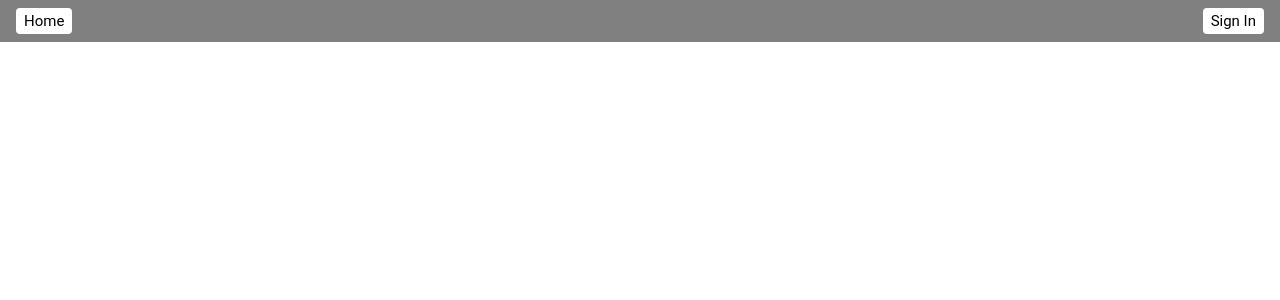
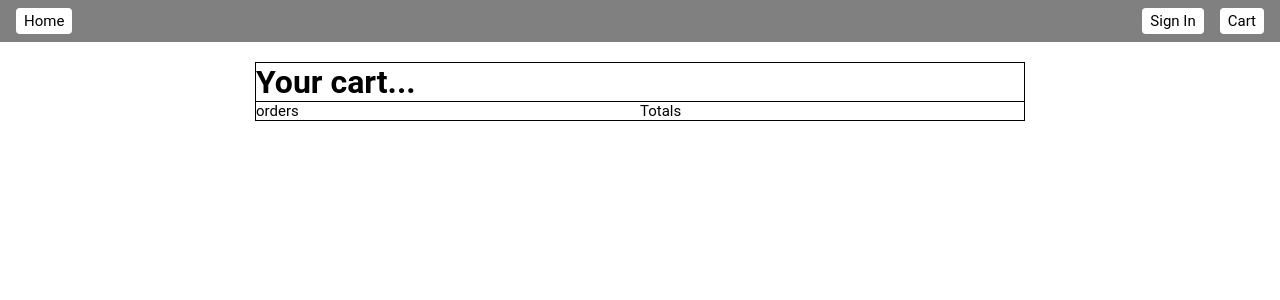
Before and after one commit to Frank-5850/E-commerse, a React (Create React App) app in the folder frontend/: page /cart in a window 1280 px wide. Before the commit this address had no page. Shown: the top 300 px of the page. Built offline with nearby package versions, Linux system fonts and the light colour scheme.

Commit message:
feat(cart): cart page link and ready to be styled.

```diff
--- a/frontend/src/App.js
+++ b/frontend/src/App.js
@@ -1,5 +1,6 @@
 import React from "react";
 import { BrowserRouter, Routes, Route } from "react-router-dom";
+import Cart from "./cart/Cart";
 import Home from "./home/Home";
 import Nav from "./nav/Nav";
 import AdminRoute from "./routes/AdminRoute";
@@ -13,6 +14,7 @@ const App = () => {
       <Nav />
       <Routes>
         <Route path="/" element={<Home />} />
+        <Route path="/cart" element={<Cart />} />
         <Route
           path="/admin/dashboard"
           element={
--- /dev/null
+++ b/frontend/src/cart/Cart.js
@@ -0,0 +1,28 @@
+import React from "react";
+import {
+  CartWrapper,
+  CartContainer,
+  CartHeader,
+  Header,
+  CartInfoWrapper,
+  OrderContainer,
+  CartTotalContainer,
+} from "./cart.styles";
+
+const Cart = () => {
+  return (
+    <CartWrapper>
+      <CartContainer>
+        <CartHeader>
+          <Header>Your cart...</Header>
+        </CartHeader>
+        <CartInfoWrapper>
+          <OrderContainer>orders</OrderContainer>
+          <CartTotalContainer>Totals</CartTotalContainer>
+        </CartInfoWrapper>
+      </CartContainer>
+    </CartWrapper>
+  );
+};
+
+export default Cart;
--- /dev/null
+++ b/frontend/src/cart/cart.styles.js
@@ -0,0 +1,53 @@
+import styled from "styled-components";
+
+export const CartWrapper = styled.div`
+  display: flex;
+  flex-flow: column;
+  align-items: center;
+  min-height: 95vh;
+  background-color: white;
+`;
+
+export const CartContainer = styled.div`
+  display: flex;
+  flex-flow: column;
+  justify-content: center;
+  width: 60%;
+  margin: 20px 0;
+  border: 1px solid black;
+`;
+
+export const CartHeader = styled.div`
+  display: flex;
+  flex-flow: row;
+  align-items: center;
+  width: 100%;
+  border-bottom: 1px solid black;
+`;
+
+export const Header = styled.h1`
+  font-size: 2rem;
+  font-weight: bold;
+  margin: 0;
+`;
+
+export const CartInfoWrapper = styled.div`
+  display: flex;
+  flex-flow: row;
+  justify-content: space-around;
+  width: 100%;
+`;
+
+export const OrderContainer = styled.div`
+  display: flex;
+  flex-flow: column;
+  justify-content: center;
+  width: 100%;
+`;
+
+export const CartTotalContainer = styled.div`
+  display: flex;
+  flex-flow: column;
+  justify-content: center;
+  width: 100%;
+`;
--- a/frontend/src/home/Home.js
+++ b/frontend/src/home/Home.js
@@ -57,12 +57,13 @@ const Home = () => {
 
   const sortProductsByCategory = async (category) => {
     try {
+      console.log(category);
       const productArray = await getProducts();
-      console.log(productArray);
-      const newProducts = productArray.filter(
-        (product) => product.category.name === category
-      );
-      setData({ ...data, products: newProducts });
+      const sortedProducts =
+        category !== "all"
+          ? productArray.filter((product) => product.category.name === category)
+          : productArray;
+      setData({ ...data, products: sortedProducts });
     } catch (error) {
       console.log(error);
     }
@@ -74,6 +75,9 @@ const Home = () => {
         <CategoryLinks>
           <CategoryLinksCard>
             <CategoryLinksHeader>Categories</CategoryLinksHeader>
+            <CategoryLinksItems onClick={() => sortProductsByCategory("all")}>
+              All
+            </CategoryLinksItems>
             {categories
               ? categories.map((category) => (
                   <CategoryLinksItems
--- a/frontend/src/nav/Nav.js
+++ b/frontend/src/nav/Nav.js
@@ -35,6 +35,8 @@ const Nav = () => {
             Log Out
           </NavButton>
         )}
+
+        <NavItem to="/cart">Cart</NavItem>
       </NavGroup>
     </NavWrapper>
   );
--- a/frontend/src/productCard/ProductCard.js
+++ b/frontend/src/productCard/ProductCard.js
@@ -5,15 +5,18 @@ import {
   ProductImage,
   ProductDescription,
   ProductPrice,
+  ProductImageContainer,
 } from "../productCard/productCard.styles";
 
 const ProductCard = ({ product, getProductDetails }) => {
   return (
     <ProductCardContainer onClick={() => getProductDetails(product._id)}>
-      <ProductImage
-        src={`http://localhost:8000/${product.photo.filePath}`}
-        alt={product.name}
-      />
+      <ProductImageContainer>
+        <ProductImage
+          src={`http://localhost:8000/${product.photo.filePath}`}
+          alt={product.name}
+        />
+      </ProductImageContainer>
       <ProductTitle>{product.name}</ProductTitle>
       <ProductDescription>{product.description}</ProductDescription>
       <ProductPrice>${product.price}</ProductPrice>
--- a/frontend/src/productCard/productCard.styles.js
+++ b/frontend/src/productCard/productCard.styles.js
@@ -4,9 +4,11 @@ export const ProductCardContainer = styled.div`
   display: flex;
   flex-flow: column;
   justify-content: center;
+  height: 395px;
   width: 30%;
   margin: 10px;
   border: 1px solid black;
+  cursor: pointer;
 `;
 
 export const ProductTitle = styled.h1`
@@ -19,6 +21,7 @@ export const ProductTitle = styled.h1`
 export const ProductImage = styled.img`
   width: 100%;
   height: 300px;
+  object-fit: cover;
 `;
 
 export const ProductDescription = styled.p`
@@ -32,3 +35,8 @@ export const ProductPrice = styled.p`
   font-size: 1rem;
   margin: 0;
 `;
+export const ProductImageContainer = styled.div`
+  width: 100%;
+  height: 300px;
+  object-fit: cover;
+`;
--- a/frontend/src/user/adminDashboard/AdminDashboard.js
+++ b/frontend/src/user/adminDashboard/AdminDashboard.js
@@ -7,7 +7,7 @@ import {
 import { setSuccess } from "../../redux/slices/successSlice";
 import { isAuthenticated } from "../../api/authAPI";
 import CreateCategory from "../createCategory/CreateCategory";
-import CreateProduct from "../CreateProduct/CreateProduct";
+import CreateProduct from "../createProduct/CreateProduct";
 import {
   DashboardContainer,
   DashboardInfo,
```
